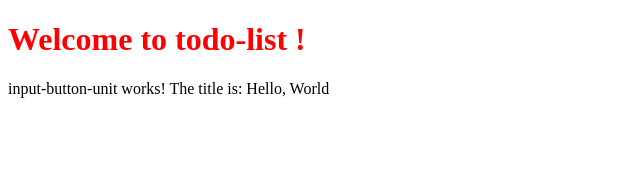
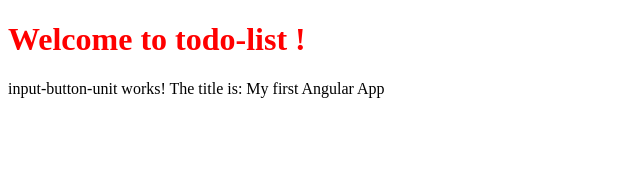
Before and after one commit to tlcoles/ng-girls-todo-list, an Angular app: page / in a window 1280 px wide. Shown: the top 170 px of the page, without its empty margins (0-640 px from the left). Built offline with nearby package versions, Linux system fonts and the light colour scheme.

Commit message:
Learn and apply class

```diff
--- a/src/app/input-button-unit/input-button-unit.component.ts
+++ b/src/app/input-button-unit/input-button-unit.component.ts
@@ -13,9 +13,15 @@ import { Component, OnInit } from '@angular/core';
 export class InputButtonUnitComponent implements OnInit {
   title = 'Hello, World';
 
-  constructor() { }
+  constructor() {
+    this.changeTitle('My first Angular App');
+  }
 
   ngOnInit(): void {
+
   }
 
+  changeTitle(newTitle: string) {
+    this.title = newTitle;
+  }
 }
```
